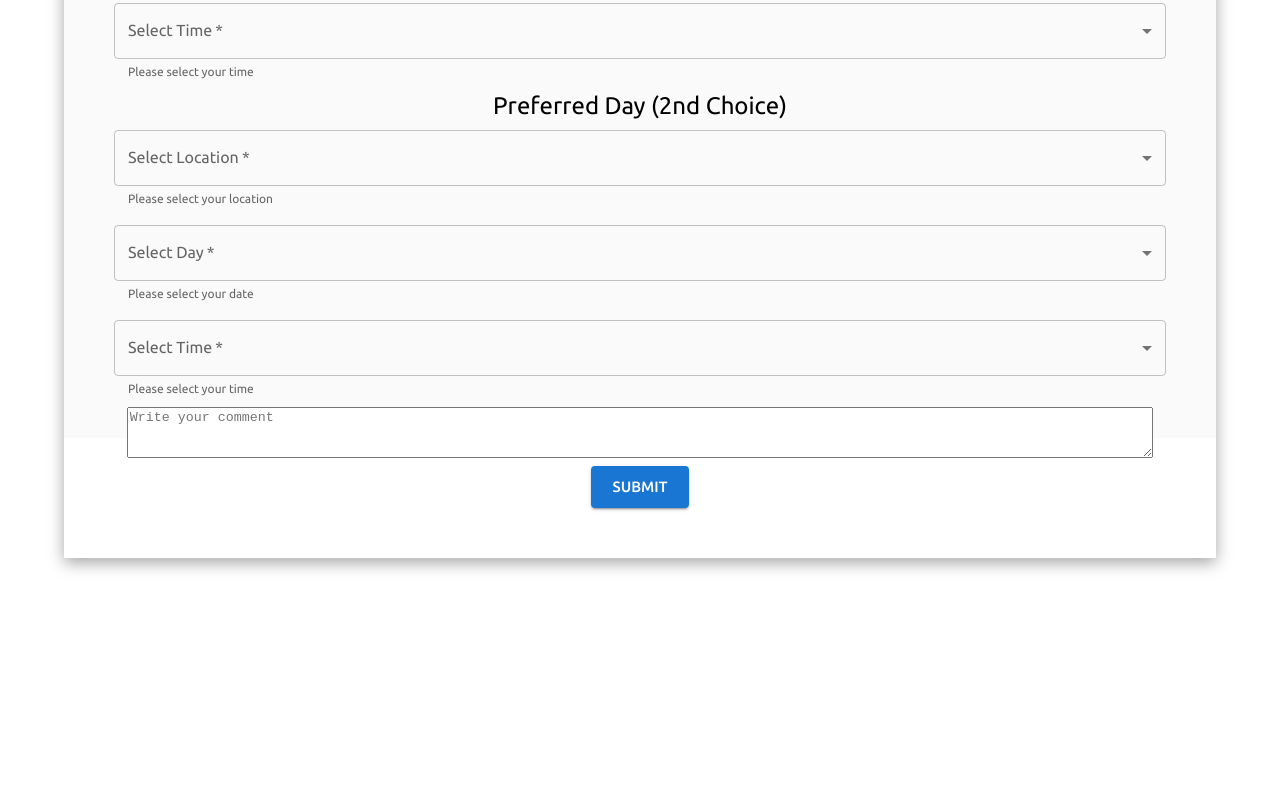
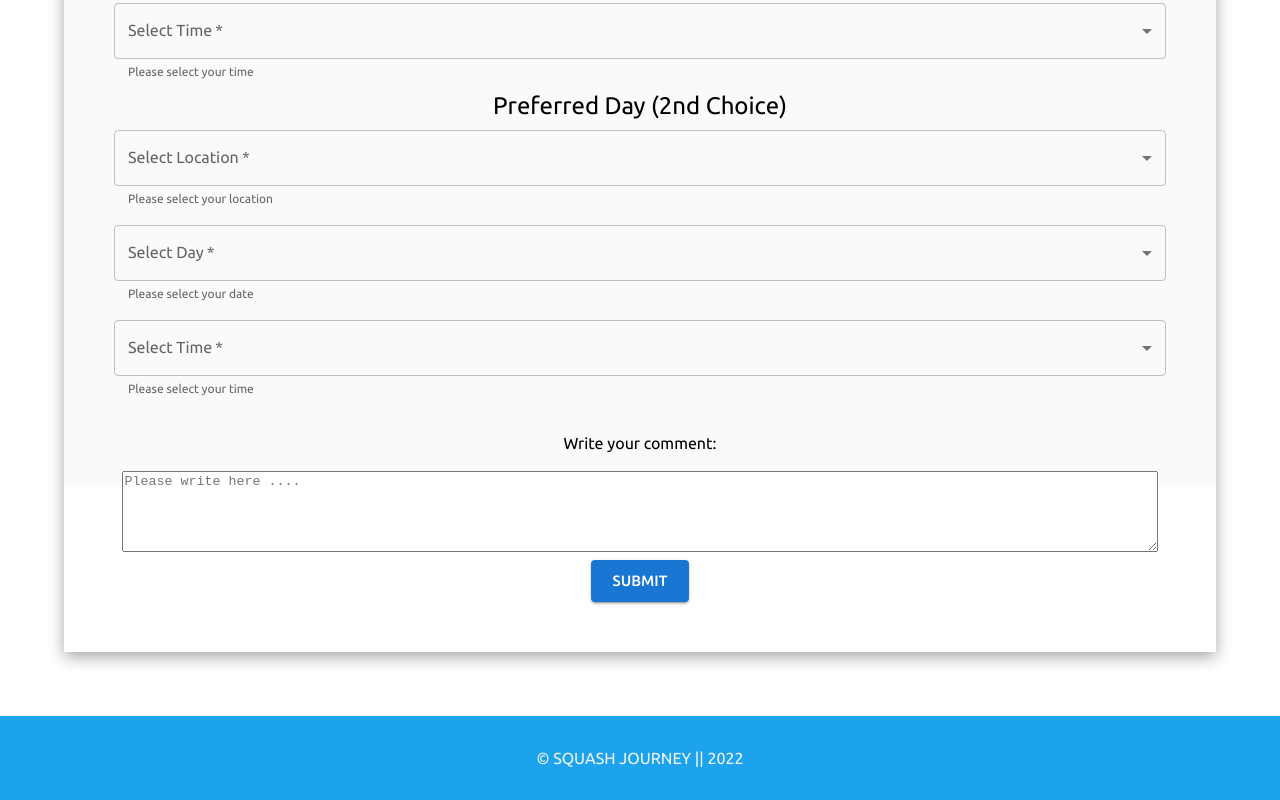
Before and after one commit to rabiaseo2016/spa-sports-coaching-website-frontend, a React (Create React App) app: page / in a window 1280 px wide. Shown: the part 2542-3342 px from the top of the page. Before the commit the page ends 3164 px from the top, so only its background shows below. Built offline with nearby package versions, Linux system fonts and the light colour scheme.

Commit message:
footer added

```diff
--- a/src/App.js
+++ b/src/App.js
@@ -6,6 +6,7 @@ import Slider from "./Slider/Slider";
 import Form from "./Form/Form";
 import FormContainer from "./FormContainer/FormContainer";
 import Courses from "./Courses/Courses";
+import Footer from "./Footer/Footer";
 
 const theme = createTheme({
   typography: {
@@ -22,6 +23,7 @@ function App() {
         <Slider />
         <Courses />
         <FormContainer />
+        <Footer />
       </div>
     </ThemeProvider>
   );
--- /dev/null
+++ b/src/Footer/Footer.jsx
@@ -0,0 +1,17 @@
+import { Typography } from "@mui/material";
+import React from "react";
+
+export default function Footer() {
+  return (
+    <div
+      style={{
+        padding: "30px",
+        backgroundColor: "#1ca3ec",
+        color: "whitesmoke",
+        textTransform: "uppercase",
+      }}
+    >
+      <Typography variant="body1">&copy; Squash Journey || 2022</Typography>
+    </div>
+  );
+}
--- a/src/Form/Form.jsx
+++ b/src/Form/Form.jsx
@@ -378,14 +378,17 @@ const Form = () => {
                 </MenuItem>
               ))}
             </TextField>
+            <Typography variant="body1" sx={{ mt: 3, mb: 2 }}>
+              Write your comment:
+            </Typography>
             <TextareaAutosize
               aria-label="minimum height"
-              minRows={3}
-              placeholder="Write your comment"
+              minRows={5}
+              placeholder="Please write here ...."
               style={{
-                width: "97%",
+                width: "98%",
                 marginBottom: "5px",
-                padding: "10px !important",
+                padding: "15px !important",
               }}
               onChange={handleComment}
             />
```
Also changed, not shown: src/Footer/Footer.css (added).
